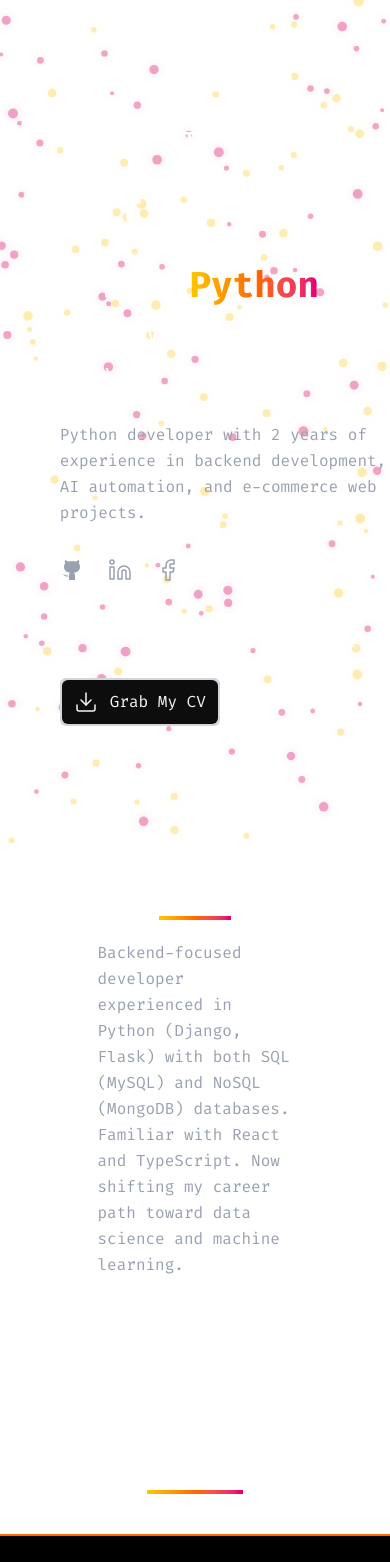
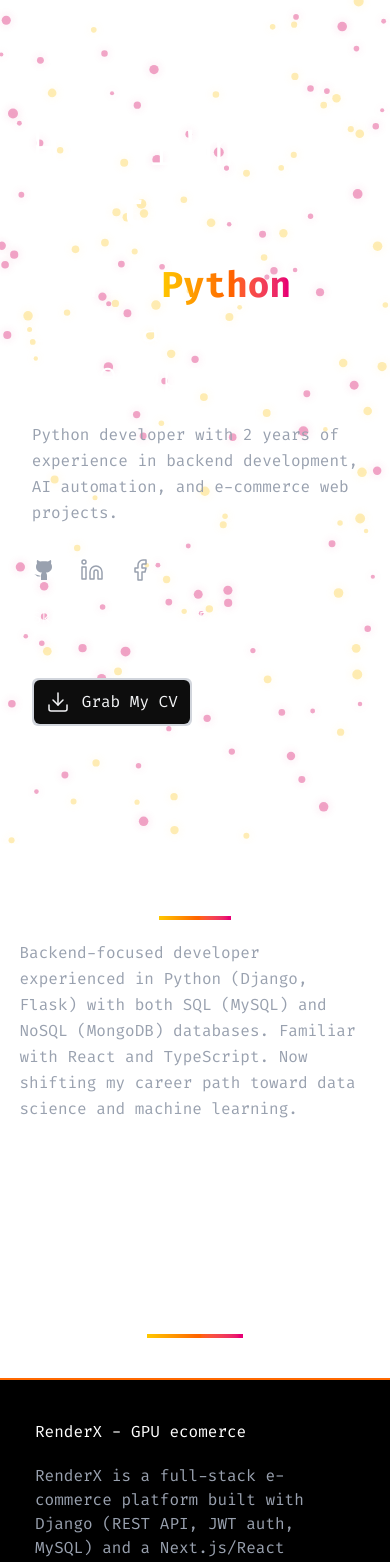
Before and after one commit to FalconDevX/portfolio-v3, a Next.js app: page / in a window 390 px wide. Shown: the top 1562 px of the page. Built offline with nearby package versions, Linux system fonts and the light colour scheme; grey boxes are pictures that could not be loaded; a web font is replaced by a local one.

Commit message:
Refactor layout and component structure for improved clarity and responsiveness. Renamed FloatingDots to Dots for consistency, adjusted layout styles in Projects and Skills components, and enhanced the Welcome component with better responsiveness and updated links.

```diff
--- a/app/layout.tsx
+++ b/app/layout.tsx
@@ -1,7 +1,7 @@
 import type { Metadata } from "next";
 import { Geist, Geist_Mono } from "next/font/google";
 import "./globals.css";
-import ParallaxDots from "@/components/Dots";
+import Dots from "@/components/Dots";
 
 const geistSans = Geist({
   variable: "--font-geist-sans",
@@ -31,7 +31,7 @@ export default function RootLayout({
       <body
         className={`${geistSans.variable} ${geistMono.variable} antialiased`}
       >
-        <ParallaxDots />
+        <Dots />
         {children}
       </body>
     </html>
--- a/components/Dots.tsx
+++ b/components/Dots.tsx
@@ -1,7 +1,7 @@
 "use client";
 import { useEffect, useRef } from "react";
 
-export default function FloatingDots() {
+export default function Dots() {
     const canvasRef = useRef<HTMLCanvasElement>(null);
     let whiteColor = "rgba(255,255,255,0.4)";
     let pinkColor = "rgba(219,39,119,0.4)";
--- a/components/Projects.tsx
+++ b/components/Projects.tsx
@@ -11,7 +11,7 @@ const Projects = () => {
                 </h1>
             </Reveal>
 
-            <div className="flex flex-row gap-10 items-stretch flex-wrap ">
+            <div className="flex flex-row flex-wrap justify-center gap-10">
                 <Reveal delay={0.2}>
                     <ProjectCard
                         title="RenderX - GPU ecomerce"
--- a/components/Skills.tsx
+++ b/components/Skills.tsx
@@ -21,7 +21,7 @@ const Skills = () => {
                 Skills
                 <span className="absolute bottom-0 left-0 w-full h-1 bg-linear-to-r from-yellow-400 via-orange-500 to-pink-600"></span>
             </h1>
-            <p className="text-gray-400 max-w-[50%] leading-relaxed mt-5">
+            <p className="text-gray-400 leading-relaxed mt-5 max-w-[90%] md:max-w-[70%] lg:max-w-[50%]">
                 Backend-focused developer experienced in Python (Django, Flask) with both SQL (MySQL) and NoSQL (MongoDB) databases. Familiar with React and TypeScript. Now shifting my career path toward data science and machine learning.
             </p>
             <motion.div
--- a/components/Welcome.tsx
+++ b/components/Welcome.tsx
@@ -5,9 +5,9 @@ import Navabar from './Navabar';
 const Welcome = () => {
     return (
         <section className="min-h-screen flex items-center justify-center bg-transparent text-white px-8">
-            <div className="max-w-6xl w-full flex flex-row justify-center gap-14">
+            <div className="w-full flex flex-row justify-center gap-14">
                 {/* Left Side */}
-                <div className="flex justify-center p-0">
+                <div className="hidden lg:flex justify-center p-0">
                     <img
                         src="portfolio-photo.jpg"
                         alt="portfolio"
@@ -29,19 +29,21 @@ const Welcome = () => {
                         software developer
                     </h2>
 
-                    <p className="text-gray-400 max-w-md leading-relaxed">
-                        Python developer with 2 years of experience in backend development, AI automation, and e-commerce web projects.
+                    <p className="text-gray-400 max-w-md leading-relaxed wrap-break-words">
+                        Python developer with 2 years of experience in backend development, AI automation, and <span className="whitespace-nowrap">e-commerce</span> web projects.
                     </p>
 
                     <div className="flex space-x-6 text-3xl mt-2">
                         <a
-                            href="#"
+                            href="https://github.com/FalconDevX"
+                            target="_blank"
                             className="text-gray-400 hover:text-yellow-400 transition-all duration-300 hover:drop-shadow-[0_0_8px_rgba(251,191,36,0.5)]"
                         >
                             <Github stroke="none" fill="currentColor" strokeWidth={1.5} />
                         </a>
                         <a
-                            href="#"
+                            href="https://www.linkedin.com/in/mateusz-nowaczek-781779297/"
+                            target="_blank"
                             className="text-gray-400 hover:text-orange-500 transition-all duration-300 hover:drop-shadow-[0_0_8px_rgba(249,115,22,0.5)]"
                         >
                             <Linkedin strokeWidth={1.5} />
```
